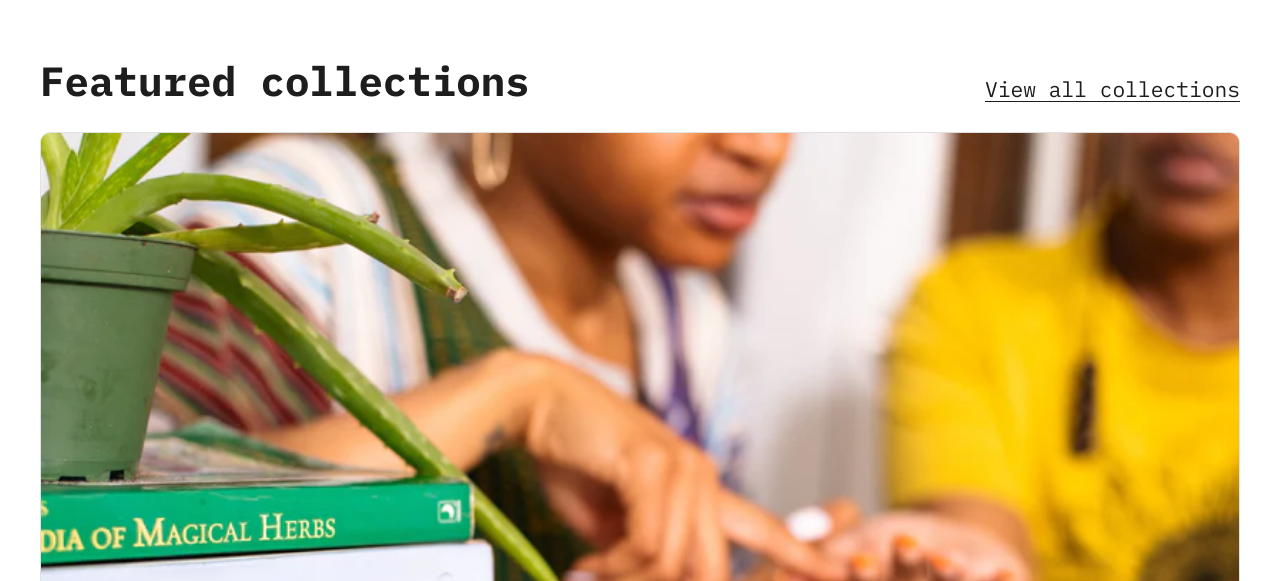
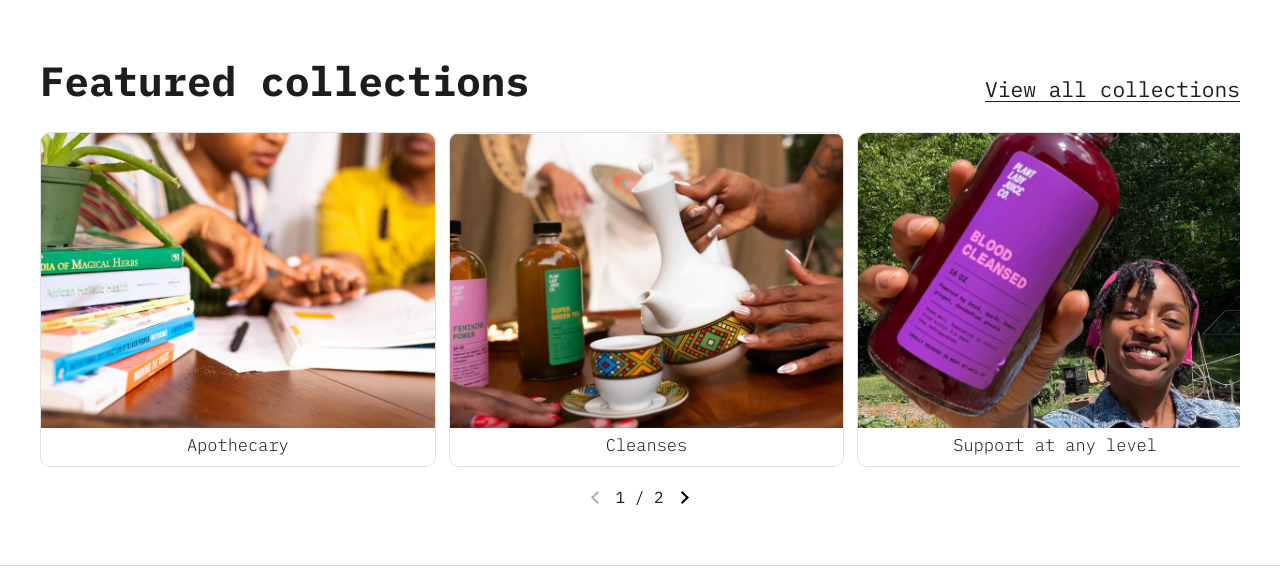
Before and after one commit to ErimoTaniguchi/FWD44-webdev2-team1-project2, a website: page index.html in a window 1280 px wide. Shown: the part 3820-4401 px from the top of the page. Drawn offline with nearby package versions, Linux system fonts and the light colour scheme; files that its build step writes are made by us from their sources.

Commit message:
end of the day

```diff
--- a/scripts/slider.js
+++ b/scripts/slider.js
@@ -16,8 +16,6 @@ function updateSlides(){
     currentDisplay.textContent = currentIndex;
     sliderPrev.disabled = (currentIndex === 1);
     sliderNext.disabled = (currentIndex === totalSlides);
-
-    sliderContainer.style.transform = `translateX(${getOffset(currentIndex)}%)`;
 };
 
 function handleSwipe(){
@@ -31,7 +29,6 @@ function handleSwipe(){
             currentIndex ++;
         }
     }
-
     updateSlides();
 };
 
--- a/scss/_featured-col.scss
+++ b/scss/_featured-col.scss
@@ -73,7 +73,6 @@
         border: solid 1px $border;
         border-radius: $card-radius;
         overflow: hidden;
-        width: 100%;
 
         article {
             width: 100%;
--- a/scss/_slider.scss
+++ b/scss/_slider.scss
@@ -24,15 +24,3 @@
         }
     }
 }
-
-.grid-container {
-    display: flex;
-    width: 100%;
-    overflow: hidden;
-    transition: transform 0.3s ease;
-
-    &__item {
-        min-width:100%;
-        flex-shrink: 0;
-    }
-}
```
